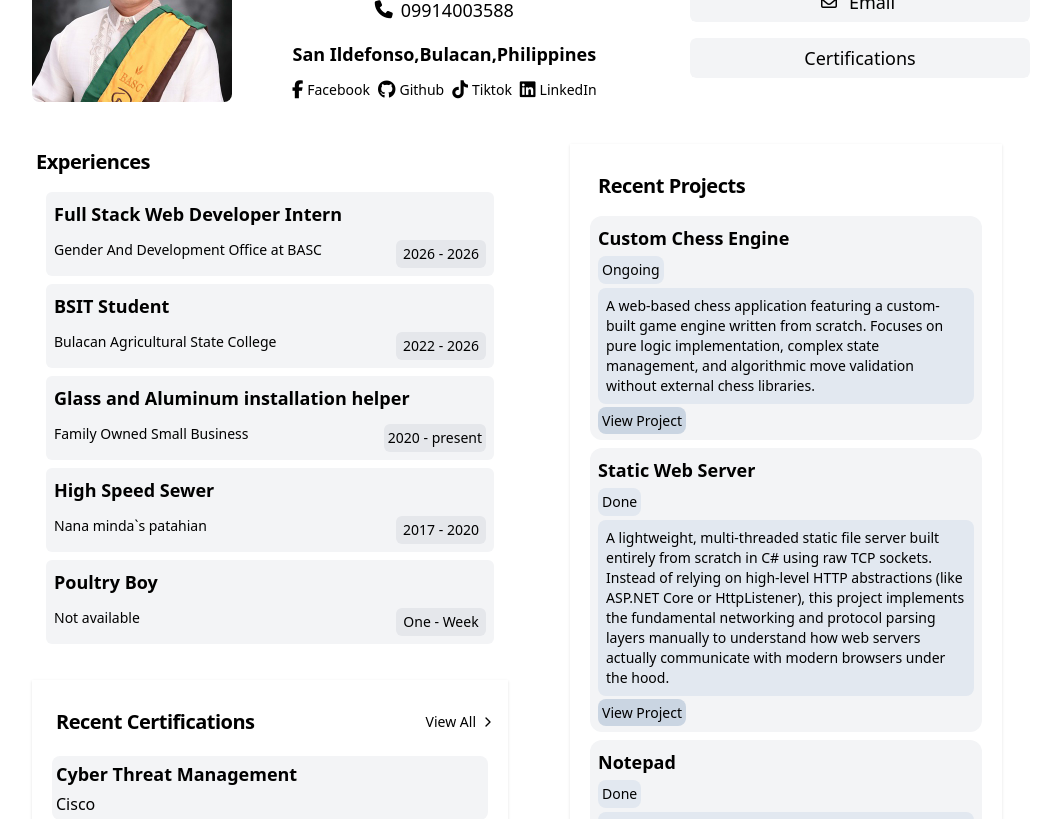
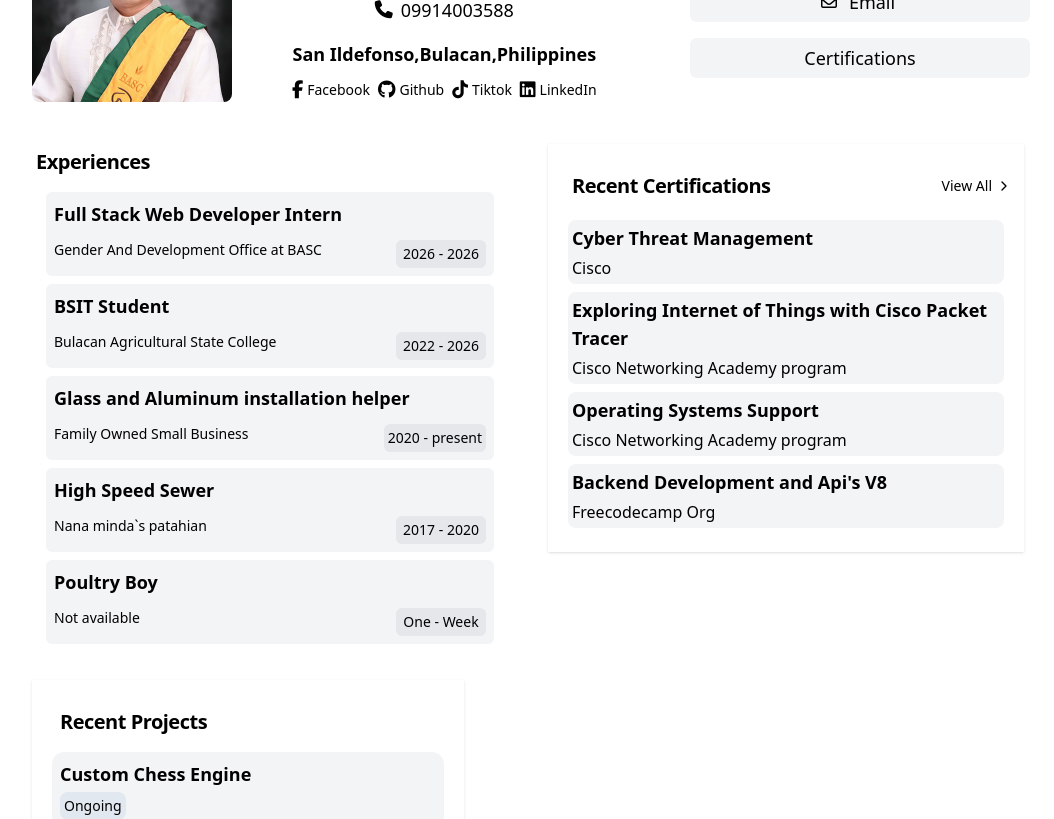
Before and after one commit to Zaido219/personal-portfolio, a React (Vite) app: page / in a window 1280 px wide. Shown: the part 220-1039 px from the top of the page, without its empty margins (112-1166 px from the left). Built offline with nearby package versions, Linux system fonts and the light colour scheme.

Commit message:
feat:WIP Implementing new tech stack sections

```diff
--- a/src/App.jsx
+++ b/src/App.jsx
@@ -35,12 +35,12 @@ function App() {
 
             {/* Quadrant B: Certifications/Recognition */}
             <div className="w-full md:order-3">
-              <Recognition />
+               <ProjectCard />
             </div>
 
             {/* Quadrant C: Recent Projects */}
             <div className="flex flex-col items-center w-full md:order-2 md:row-span-2">
-              <ProjectCard />
+               <Recognition />
             </div>
 
           </div>
```
